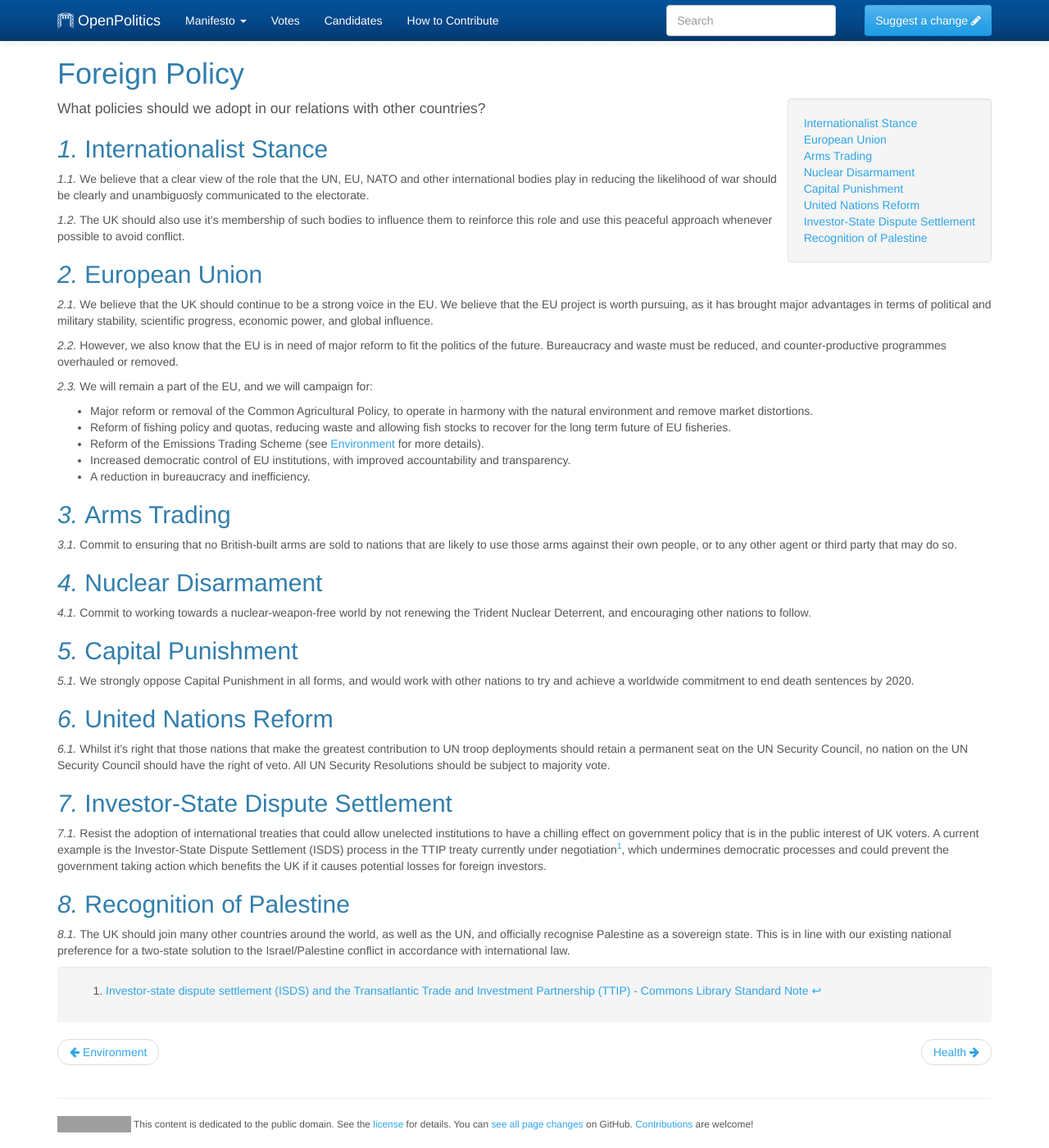
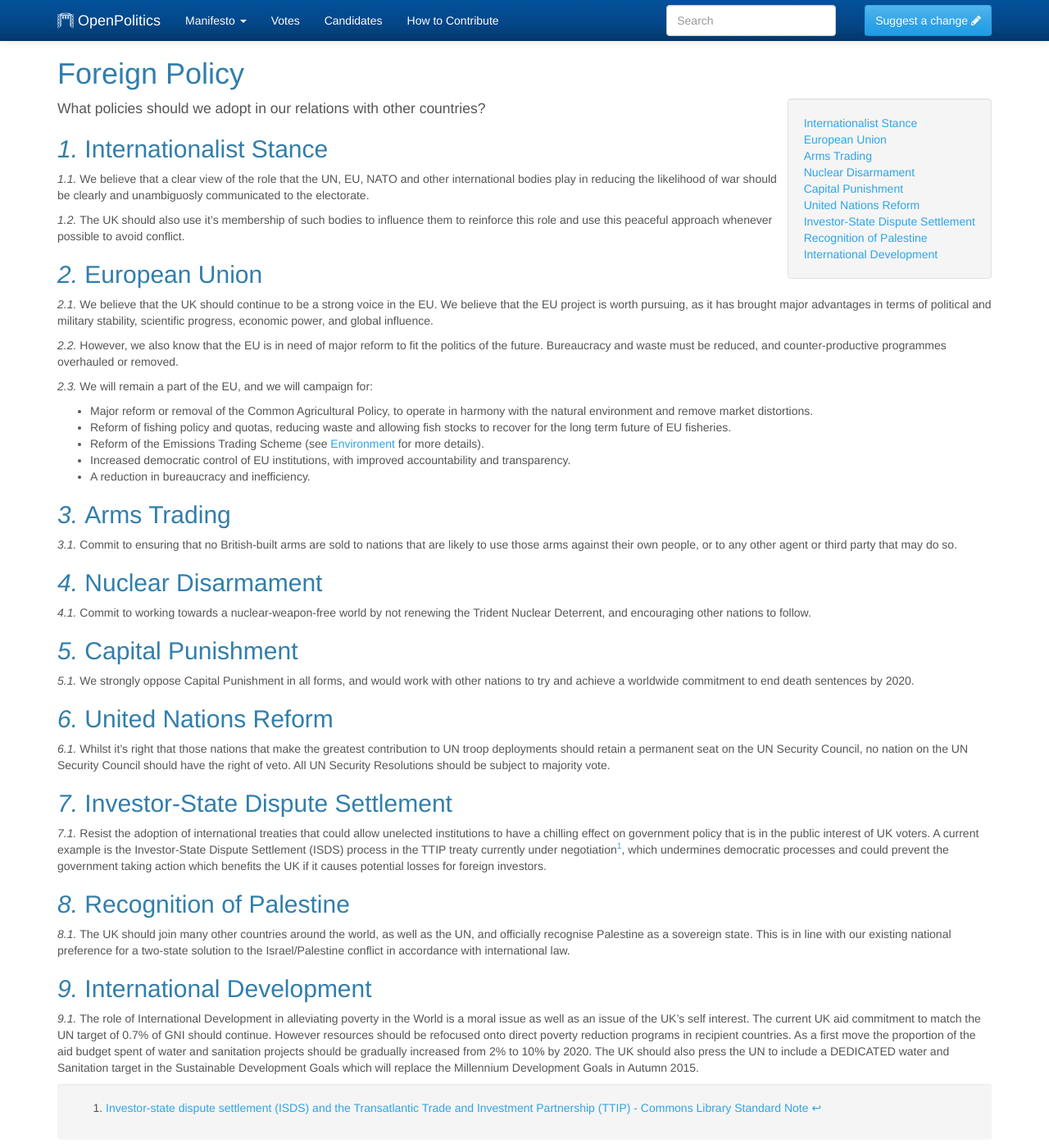
Before and after one commit to openpolitics/manifesto, a Jekyll site: the page built from manifesto/foreign_policy.md, in a window 1280 px wide and 1400 px high. Shown: the whole window at 82% size. Built offline with Jekyll 4.4.1, drawn with Linux system fonts in a browser that asks for light colours; grey boxes are pictures that could not be loaded.

Commit message:
Added new sub section on International Development in Foreign Policy

```diff
--- a/manifesto/foreign_policy.md
+++ b/manifesto/foreign_policy.md
@@ -53,3 +53,7 @@ Resist the adoption of international treaties that could allow unelected institu
 The UK should join many other countries around the world, as well as the UN, and officially recognise Palestine as a sovereign state. This is in line with our existing national preference for a two-state solution to the Israel/Palestine conflict in accordance with international law.
 
 [^1]: [Investor-state dispute settlement (ISDS) and the Transatlantic Trade and Investment Partnership (TTIP) - Commons Library Standard Note](http://www.parliament.uk/business/publications/research/briefing-papers/SN06777/investorstate-dispute-settlement-isds-and-the-transatlantic-trade-and-investment-partnership-ttip)
+
+##International Development
+
+The role of International Development in alleviating poverty in the World is a moral issue as well as an issue of the UK's self interest.  The current UK aid commitment to match the UN target of 0.7% of GNI should continue.  However resources should be refocused onto direct poverty reduction programs in recipient countries.  As a first move the proportion of the aid budget spent of water and sanitation projects should be gradually increased from 2% to 10% by 2020. The UK should also press the UN to include a DEDICATED water and Sanitation target in the Sustainable Development Goals which will replace the Millennium Development Goals in Autumn 2015.
```
